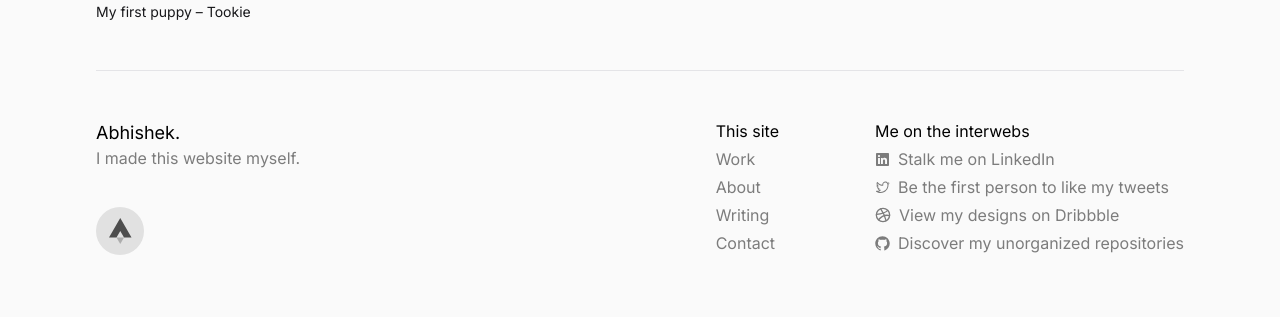
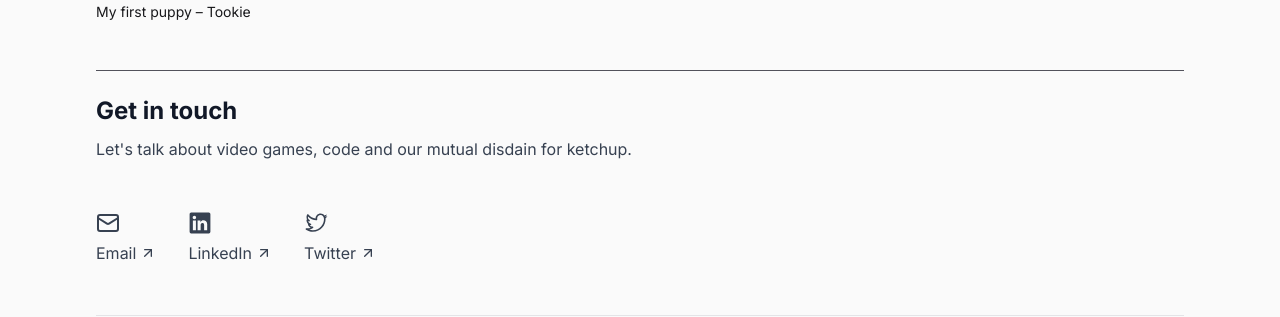
Before and after one commit to kaliaboi/personal-site, a Next.js app: page /about in a window 1280 px wide. Shown: the part 1439-1756 px from the top of the page. Built offline with nearby package versions, Linux system fonts and the light colour scheme; grey boxes are pictures that could not be loaded.

Commit message:
Add contact

```diff
--- a/app/about/page.tsx
+++ b/app/about/page.tsx
@@ -1,7 +1,10 @@
 "use client";
 import Footer from "@/components/footer";
 import Navigation from "@/components/navigation";
+import { LinkedInLogoIcon, TwitterLogoIcon } from "@radix-ui/react-icons";
+import { Separator } from "@radix-ui/react-separator";
 import { motion } from "framer-motion";
+import { ArrowRight, ArrowUpRight, Mail } from "lucide-react";
 import Image from "next/image";
 import Link from "next/link";
 
@@ -25,7 +28,7 @@ export default function Home() {
               <div className="aspect-[6/8] w-full bg-zinc-800 relative">
                 <Image src={"/about/1.png"} fill alt="" />
               </div>
-              <p className="text-sm mt-2">This is how look on good days</p>
+              <p className="text-sm mt-2">This is how I look on good days</p>
             </div>
             <div>
               <div className="aspect-square w-full bg-zinc-800 relative">
@@ -92,6 +95,38 @@ export default function Home() {
             </div>
           </div>
         </div>
+        <div
+          className="mt-12 border-t border-zinc-600 dark:border-zinc-800"
+          id="contact"
+        >
+          <div className="mt-6 prose dark:prose-invert">
+            <h2 className="mb-2">Get in touch</h2>
+            <p className="mt-0">
+              Let's talk about video games, code and our mutual disdain for
+              ketchup.
+            </p>
+            <div className="mt-12 flex flex-row w-full flex-wrap gap-8">
+              <div className="flex flex-col gap-1">
+                <Mail />
+                <p className="my-0 flex gap-1 items-center">
+                  Email <ArrowUpRight size={16} />
+                </p>
+              </div>
+              <div className="flex flex-col gap-1">
+                <LinkedInLogoIcon width={24} height={24} />
+                <p className="my-0 flex gap-1 items-center">
+                  LinkedIn <ArrowUpRight size={16} />
+                </p>
+              </div>
+              <div className="flex flex-col gap-1">
+                <TwitterLogoIcon width={24} height={24} />
+                <p className="my-0 flex gap-1 items-center">
+                  Twitter <ArrowUpRight size={16} />
+                </p>
+              </div>
+            </div>
+          </div>
+        </div>
       </motion.main>
       <Footer />
     </>
--- a/app/globals.css
+++ b/app/globals.css
@@ -9,3 +9,7 @@ body,
   scroll-behavior: smooth;
   @apply dark:bg-zinc-950 dark:text-zinc-50 text-[16px] bg-zinc-50;
 }
+
+main {
+  scroll-behavior: smooth;
+}
--- a/components/navigation.tsx
+++ b/components/navigation.tsx
@@ -81,7 +81,7 @@ const Navigation: FC = ({}) => {
               <p className="opacity-50">Product Designer, Frontend Developer</p>
             </span>
           </a>
-          <ul className="gap-4 lg:flex hidden">
+          <ul className="gap-4 md:flex hidden">
             {links.map((link) => (
               <li key={link.title}>
                 <Link
@@ -97,7 +97,7 @@ const Navigation: FC = ({}) => {
             ))}
           </ul>
           <DropdownMenu>
-            <DropdownMenuTrigger className="block lg:hidden border border-zinc-50/20 p-2 rounded-lg">
+            <DropdownMenuTrigger className="block md:hidden border border-zinc-50/20 p-2 rounded-lg">
               <MenuIcon />
             </DropdownMenuTrigger>
             <DropdownMenuContent>
```
